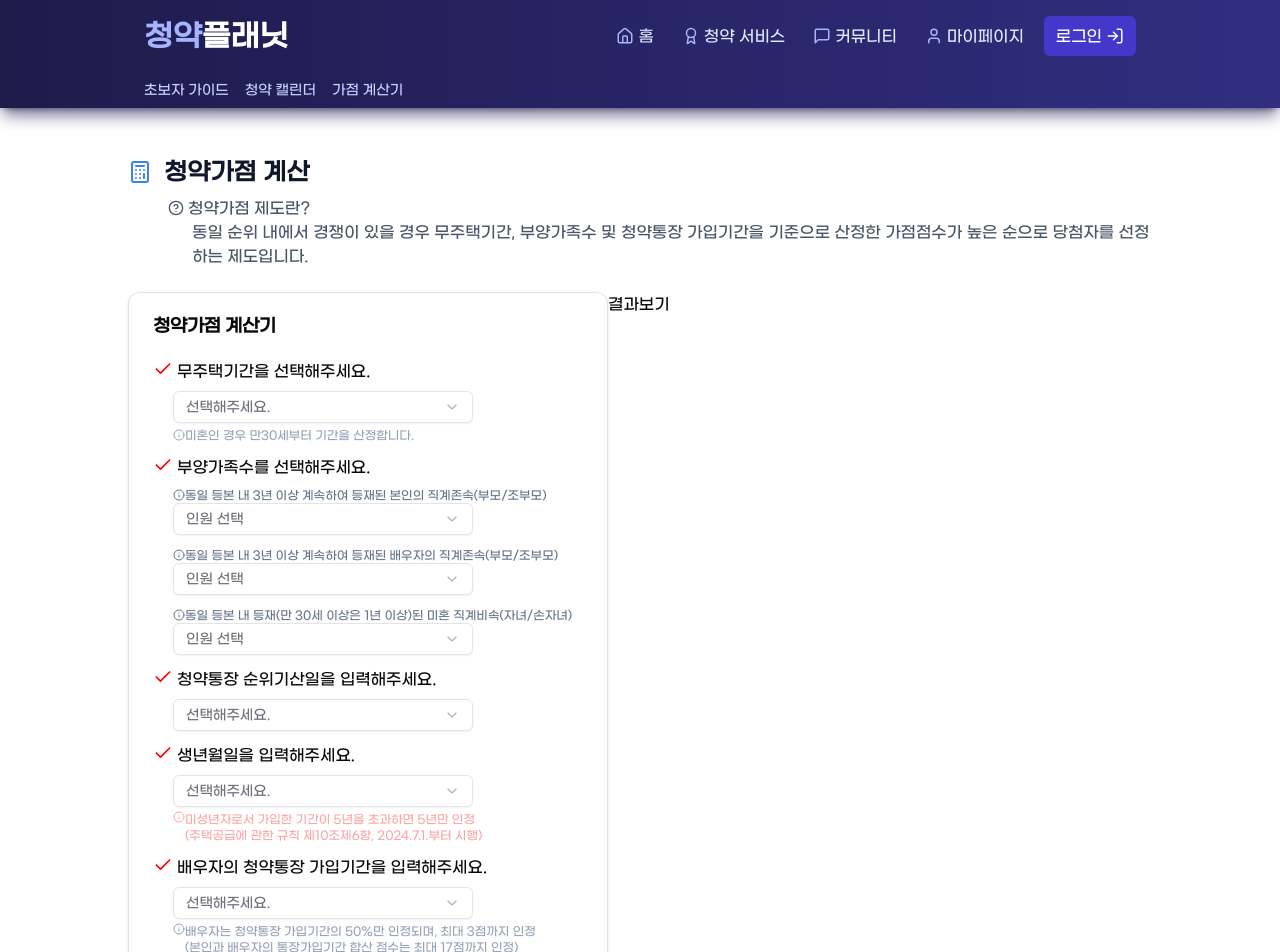
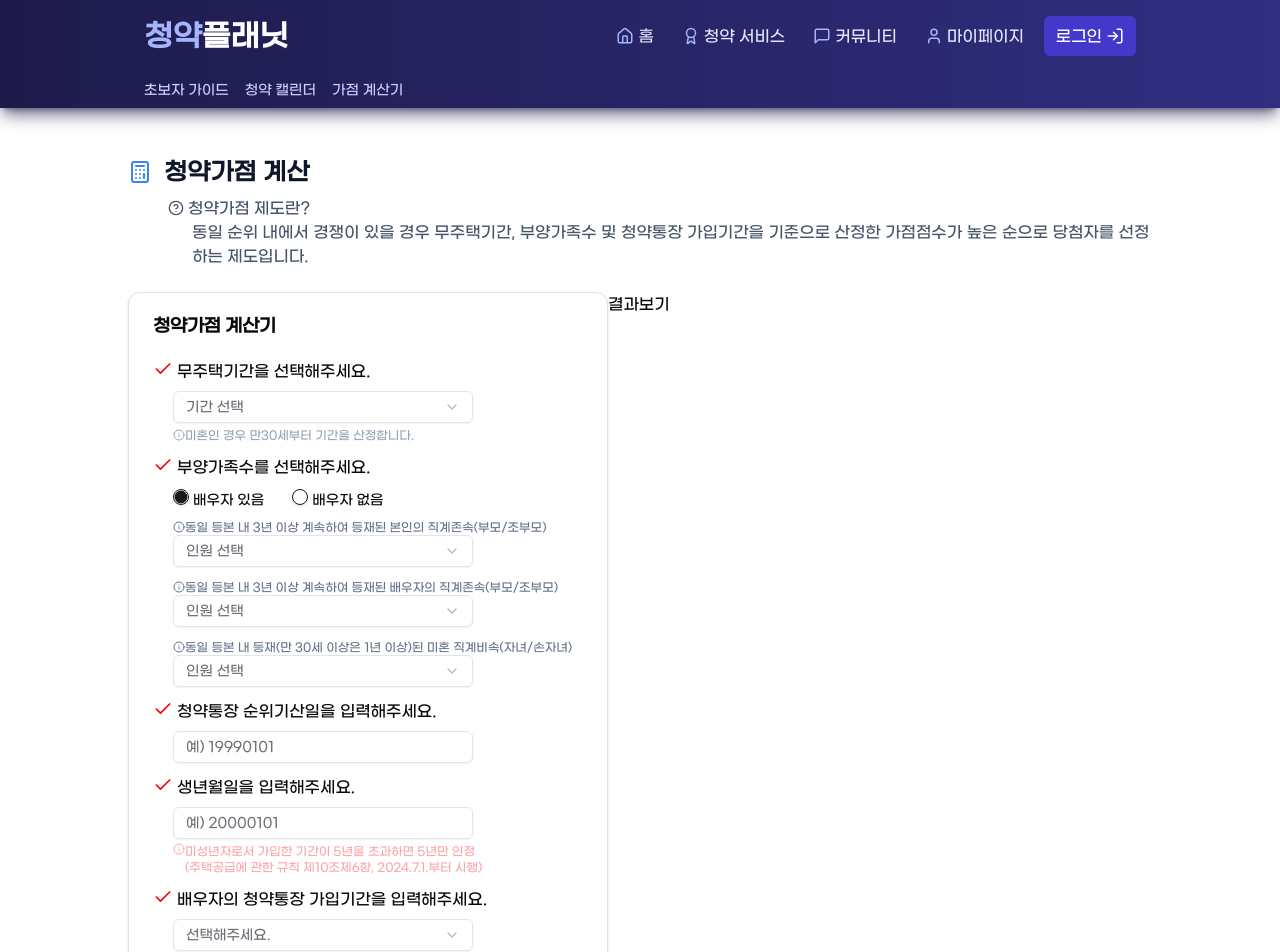
Before and after one commit to cheongyakplanet/FE, a Next.js app: page /subscription/calculator in a window 1280 px wide. Shown: the top 952 px of the page. Built offline with nearby package versions, Linux system fonts and the light colour scheme.

Commit message:
feat: 청약가점 계산기 기능 구현

```diff
--- a/package.json
+++ b/package.json
@@ -18,6 +18,7 @@
     "@radix-ui/react-dialog": "^1.1.6",
     "@radix-ui/react-label": "^2.1.2",
     "@radix-ui/react-progress": "^1.1.4",
+    "@radix-ui/react-radio-group": "^1.3.4",
     "@radix-ui/react-select": "^2.1.7",
     "@radix-ui/react-separator": "^1.1.2",
     "@radix-ui/react-slot": "^1.2.0",
--- a/src/app/subscription/calculator/page.tsx
+++ b/src/app/subscription/calculator/page.tsx
@@ -1,11 +1,77 @@
 'use client';
+
+import { useEffect, useState } from 'react';
 
 import { Calculator as CalculatorIcon, Check, CircleHelp, Info } from 'lucide-react';
 
+import { Button } from '@/components/ui/button';
 import { Card, CardContent, CardFooter, CardHeader, CardTitle } from '@/components/ui/card';
+import { Input } from '@/components/ui/input';
+import { Label } from '@/components/ui/label';
+import { RadioGroup, RadioGroupItem } from '@/components/ui/radio-group';
 import { Select, SelectContent, SelectItem, SelectTrigger, SelectValue } from '@/components/ui/select';
 
 export default function Calculator() {
+  const [isMarried, setIsMarried] = useState(false);
+  const [homelessPeriod, setHomelessPeriod] = useState<Number | string>('');
+  const [spouseAccountPeriod, setSpouseAccountPeriod] = useState<Number | string>('');
+  const [myAncestor, setMyAncestor] = useState<Number | string>('');
+  const [spouseAncestor, setSpouseAncestor] = useState<Number | string>('');
+  const [descendant, setDescendant] = useState<Number | string>('');
+
+  const result = () => {
+    console.log('myAncestor', myAncestor);
+    console.log('spouseAncestor', spouseAncestor);
+    console.log('descendant', descendant);
+  };
+
+  const reset = () => {
+    setIsMarried(false);
+    setHomelessPeriod('');
+    setSpouseAccountPeriod('');
+    setMyAncestor('');
+    setSpouseAncestor('');
+    setDescendant('');
+    setBirthday('');
+    setAccountDate('');
+  };
+
+  // useEffect(() => {
+  //   if (!isMarried) {
+  //     setSpouseAccountPeriod(0);
+  //   }
+  //   console.log('spouseAccountPeriod', spouseAccountPeriod);
+  // }, [isMarried]);
+
+  // useEffect(() => {
+  //   console.log('spouseAccountPeriod', spouseAccountPeriod);
+  // }, [spouseAccountPeriod]);
+
+  const [birthday, setBirthday] = useState('');
+  const [accountDate, setAccountDate] = useState('');
+
+  const formatAccountDate = (e: React.ChangeEvent<HTMLInputElement>) => {
+    let date = e.target.value.replace(/\D/g, '');
+
+    if (date.length === 8) {
+      let formattedDate = `${date.slice(0, 4)}-${date.slice(4, 6)}-${date.slice(6, 8)}`;
+      setAccountDate(formattedDate);
+    } else {
+      setAccountDate(date);
+    }
+  };
+
+  const formatBirthday = (e: React.ChangeEvent<HTMLInputElement>) => {
+    let birthday = e.target.value.replace(/\D/g, '');
+
+    if (birthday.length === 8) {
+      let formattedBirthday = `${birthday.slice(0, 4)}-${birthday.slice(4, 6)}-${birthday.slice(6, 8)}`;
+      setBirthday(formattedBirthday);
+    } else {
+      setBirthday(birthday);
+    }
+  };
+
   return (
     <div>
       <div className="mb-6">
@@ -36,12 +102,28 @@ export default function Calculator() {
                 <Check size={20} color="red" />
                 <p className="ml-1">무주택기간을 선택해주세요.</p>
               </div>
-              <Select>
+              <Select value={String(homelessPeriod)} onValueChange={(val) => setHomelessPeriod(Number(val))}>
                 <SelectTrigger className="ml-5 mt-2 h-8 w-[300px]">
-                  <SelectValue placeholder="선택해주세요." />
+                  <SelectValue placeholder="기간 선택" />
                 </SelectTrigger>
                 <SelectContent>
-                  <SelectItem value="apple">apple</SelectItem>
+                  <SelectItem value="0">유주택, 30세미만 미혼인 무주택 (0점) </SelectItem>
+                  <SelectItem value="2">1년 미만 (2점)</SelectItem>
+                  <SelectItem value="4">1년 이상 ~ 2년 미만 (4점)</SelectItem>
+                  <SelectItem value="6">2년 이상 ~ 3년 미만 (6점)</SelectItem>
+                  <SelectItem value="8">3년 이상 ~ 4년 미만 (8점)</SelectItem>
+                  <SelectItem value="10">4년 이상 ~ 5년 미만 (10점)</SelectItem>
+                  <SelectItem value="12">5년 이상 ~ 6년 미만 (12점)</SelectItem>
+                  <SelectItem value="14">6년 이상 ~ 7년 미만 (14점)</SelectItem>
+                  <SelectItem value="16">7년 이상 ~ 8년 미만 (16점)</SelectItem>
+                  <SelectItem value="18">8년 이상 ~ 9년 미만 (18점)</SelectItem>
+                  <SelectItem value="20">9년 이상 ~ 10년 미만 (20점)</SelectItem>
+                  <SelectItem value="22">10년 이상 ~ 11년 미만 (22점)</SelectItem>
+                  <SelectItem value="24">11년 이상 ~ 12년 미만 (24점)</SelectItem>
+                  <SelectItem value="26">12년 이상 ~ 13년 미만 (26점)</SelectItem>
+                  <SelectItem value="28">13년 이상 ~ 14년 미만 (28점)</SelectItem>
+                  <SelectItem value="30">14년 이상 ~ 15년 미만 (30점)</SelectItem>
+                  <SelectItem value="32">15년 이상 (32점)</SelectItem>
                 </SelectContent>
               </Select>
               <p className="ml-5 mt-1 flex items-center text-xs text-slate-400">
@@ -55,40 +137,82 @@ export default function Calculator() {
                 <Check size={20} color="red" />
                 <p className="ml-1">부양가족수를 선택해주세요.</p>
               </div>
+              <RadioGroup
+                className="ml-5 mt-2 flex"
+                value={String(isMarried)}
+                onValueChange={(val) => setIsMarried(val === 'true')}
+              >
+                <div>
+                  <RadioGroupItem value="false" className="mr-1" id="false" />
+                  <Label className="cursor-pointer" htmlFor="false">
+                    배우자 있음
+                  </Label>
+                </div>
+                <div>
+                  <RadioGroupItem value="true" className="ml-5 mr-1" id="true" />
+                  <Label className="cursor-pointer" htmlFor="true">
+                    배우자 없음
+                  </Label>
+                </div>
+              </RadioGroup>
               <p className="ml-5 mt-2 flex items-center text-xs text-slate-500">
                 <Info size={12} />
                 동일 등본 내 3년 이상 계속하여 등재된 본인의 직계존속(부모/조부모)
               </p>
-              <Select>
+              <Select value={String(myAncestor)} onValueChange={(val) => setMyAncestor(Number(val))}>
                 <SelectTrigger className="mb-3 ml-5 h-8 w-[300px]">
                   <SelectValue placeholder="인원 선택" />
                 </SelectTrigger>
                 <SelectContent>
-                  <SelectItem value="apple">apple</SelectItem>
+                  <SelectItem value="0">0명</SelectItem>
+                  <SelectItem value="1">1명</SelectItem>
+                  <SelectItem value="2">2명</SelectItem>
+                  <SelectItem value="3">3명</SelectItem>
+                  <SelectItem value="4">4명</SelectItem>
+                  <SelectItem value="5">5명</SelectItem>
+                  <SelectItem value="6">6명 이상</SelectItem>
                 </SelectContent>
               </Select>
+
               <p className="ml-5 mt-1 flex items-center text-xs text-slate-500">
                 <Info size={12} />
                 동일 등본 내 3년 이상 계속하여 등재된 배우자의 직계존속(부모/조부모)
               </p>
-              <Select>
+              <Select
+                disabled={isMarried}
+                value={String(spouseAncestor)}
+                onValueChange={(val) => setSpouseAncestor(Number(val))}
+              >
                 <SelectTrigger className="mb-3 ml-5 h-8 w-[300px]">
                   <SelectValue placeholder="인원 선택" />
                 </SelectTrigger>
                 <SelectContent>
-                  <SelectItem value="apple">apple</SelectItem>
+                  <SelectItem value="0">0명</SelectItem>
+                  <SelectItem value="1">1명</SelectItem>
+                  <SelectItem value="2">2명</SelectItem>
+                  <SelectItem value="3">3명</SelectItem>
+                  <SelectItem value="4">4명</SelectItem>
+                  <SelectItem value="5">5명</SelectItem>
+                  <SelectItem value="6">6명 이상</SelectItem>
                 </SelectContent>
               </Select>
+
               <p className="ml-5 mt-1 flex items-center text-xs text-slate-500">
                 <Info size={12} />
                 동일 등본 내 등재(만 30세 이상은 1년 이상)된 미혼 직계비속(자녀/손자녀)
               </p>
-              <Select>
+              <Select value={String(descendant)} onValueChange={(val) => setDescendant(Number(val))}>
                 <SelectTrigger className="ml-5 h-8 w-[300px]">
                   <SelectValue placeholder="인원 선택" />
                 </SelectTrigger>
                 <SelectContent>
-                  <SelectItem value="apple">apple</SelectItem>
+                  <SelectItem value="0">0명</SelectItem>
+                  <SelectItem value="1">1명</SelectItem>
+                  <SelectItem value="2">2명</SelectItem>
+                  <SelectItem value="3">3명</SelectItem>
+                  <SelectItem value="4">4명</SelectItem>
+                  <SelectItem value="5">5명</SelectItem>
+                  <SelectItem value="6">6명 이상</SelectItem>
                 </SelectContent>
               </Select>
             </div>
@@ -98,14 +222,12 @@ export default function Calculator() {
                 <Check size={20} color="red" />
                 <p className="ml-1">청약통장 순위기산일을 입력해주세요.</p>
               </div>
-              <Select>
-                <SelectTrigger className="ml-5 mt-2 h-8 w-[300px]">
-                  <SelectValue placeholder="선택해주세요." />
-                </SelectTrigger>
-                <SelectContent>
-                  <SelectItem value="apple">apple</SelectItem>
-                </SelectContent>
-              </Select>
+              <Input
+                className="ml-5 mt-2 h-8 w-[300px]"
+                placeholder="예) 19990101"
+                onChange={formatAccountDate}
+                value={accountDate}
+              />
             </div>
 
             <div>
@@ -113,21 +235,20 @@ export default function Calculator() {
                 <Check size={20} color="red" />
                 <p className="ml-1">생년월일을 입력해주세요.</p>
               </div>
-              <Select>
-                <SelectTrigger className="ml-5 mt-2 h-8 w-[300px]">
-                  <SelectValue placeholder="선택해주세요." />
-                </SelectTrigger>
-                <SelectContent>
-                  <SelectItem value="apple">apple</SelectItem>
-                </SelectContent>
-              </Select>
-              <p className="ml-5 mt-1 flex text-xs text-red-300">
+              <Input
+                className="ml-5 mt-2 h-8 w-[300px]"
+                placeholder="예) 20000101"
+                onChange={formatBirthday}
+                value={birthday}
+              />
+
+              <div className="ml-5 mt-1 flex text-xs text-red-300">
                 <Info size={12} />
                 <p>
                   미성년자로서 가입한 기간이 5년을 초과하면 5년만 인정 <br />
                   (주택공급에 관한 규칙 제10조제6항, 2024.7.1.부터 시행)
                 </p>
-              </p>
+              </div>
             </div>
 
             <div>
@@ -135,12 +256,18 @@ export default function Calculator() {
                 <Check size={20} color="red" />
                 <p className="ml-1">배우자의 청약통장 가입기간을 입력해주세요.</p>
               </div>
-              <Select>
+              <Select
+                value={String(spouseAccountPeriod)}
+                disabled={isMarried}
+                onValueChange={(val) => setSpouseAccountPeriod(Number(val))}
+              >
                 <SelectTrigger className="ml-5 mt-2 h-8 w-[300px]">
                   <SelectValue placeholder="선택해주세요." />
                 </SelectTrigger>
                 <SelectContent>
-                  <SelectItem value="apple">apple</SelectItem>
+                  <SelectItem value="1">1년 미만 (1점)</SelectItem>
+                  <SelectItem value="2">1년 미상 ~ 2년 미만 (2점)</SelectItem>
+                  <SelectItem value="3">2년 이상 (3점)</SelectItem>
                 </SelectContent>
               </Select>
               <p className="ml-5 mt-1 flex items-start text-xs text-slate-400">
@@ -151,8 +278,8 @@ export default function Calculator() {
             </div>
           </CardContent>
           <CardFooter className="flex justify-between">
-            <div>초기화</div>
-            <div>결과보러가기</div>
+            <Button onClick={reset}>초기화</Button>
+            <Button onClick={result}>결과보기</Button>
           </CardFooter>
         </Card>
 
--- /dev/null
+++ b/src/components/ui/radio-group.tsx
@@ -0,0 +1,44 @@
+"use client"
+
+import * as React from "react"
+import * as RadioGroupPrimitive from "@radix-ui/react-radio-group"
+import { Circle } from "lucide-react"
+
+import { cn } from "@/lib/utils"
+
+const RadioGroup = React.forwardRef<
+  React.ElementRef<typeof RadioGroupPrimitive.Root>,
+  React.ComponentPropsWithoutRef<typeof RadioGroupPrimitive.Root>
+>(({ className, ...props }, ref) => {
+  return (
+    <RadioGroupPrimitive.Root
+      className={cn("grid gap-2", className)}
+      {...props}
+      ref={ref}
+    />
+  )
+})
+RadioGroup.displayName = RadioGroupPrimitive.Root.displayName
+
+const RadioGroupItem = React.forwardRef<
+  React.ElementRef<typeof RadioGroupPrimitive.Item>,
+  React.ComponentPropsWithoutRef<typeof RadioGroupPrimitive.Item>
+>(({ className, ...props }, ref) => {
+  return (
+    <RadioGroupPrimitive.Item
+      ref={ref}
+      className={cn(
+        "aspect-square h-4 w-4 rounded-full border border-primary text-primary shadow focus:outline-none focus-visible:ring-1 focus-visible:ring-ring disabled:cursor-not-allowed disabled:opacity-50",
+        className
+      )}
+      {...props}
+    >
+      <RadioGroupPrimitive.Indicator className="flex items-center justify-center">
+        <Circle className="h-3.5 w-3.5 fill-primary" />
+      </RadioGroupPrimitive.Indicator>
+    </RadioGroupPrimitive.Item>
+  )
+})
+RadioGroupItem.displayName = RadioGroupPrimitive.Item.displayName
+
+export { RadioGroup, RadioGroupItem }
```
Also changed, not shown: 1 other file (tests, documents, lock files or other folders).
